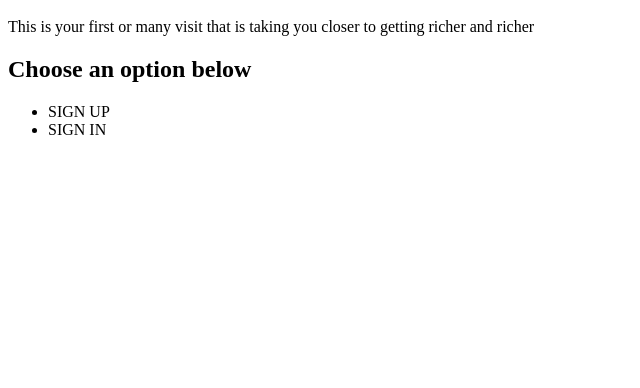
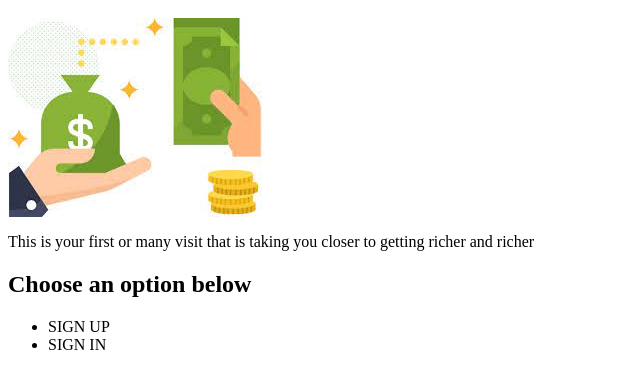
Before and after one commit to tsachine/git_test, a plain HTML site: page test-site/index.html in a window 1280 px wide. Shown: the part 48-436 px from the top of the page, without its empty margins (0-640 px from the left). Drawn offline with Linux system fonts and the light colour scheme.

Commit message:
initial commit

```diff
--- a/test-site/index.html
+++ b/test-site/index.html
@@ -4,6 +4,7 @@
     </head>
     <body>
         <h1>Welcome to the Exchange</h1>
+        <img src="images/exchange.jpeg" alt='exchange'>
         <p>This is your first or many visit that is taking you closer to getting richer and richer</p>
         <h2>Choose an option below</h2>
         <ul>
```
Also changed, not shown: test-site/images/exchange.jpeg (added).
